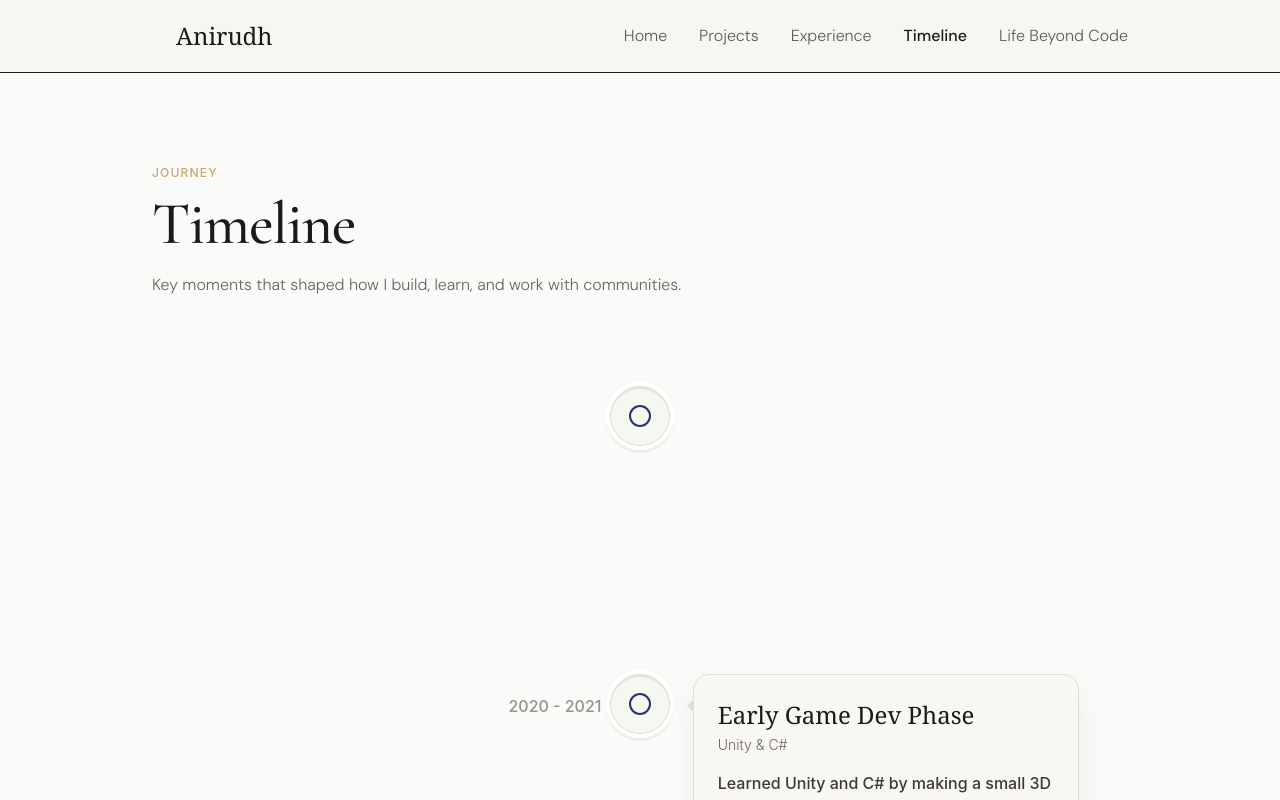
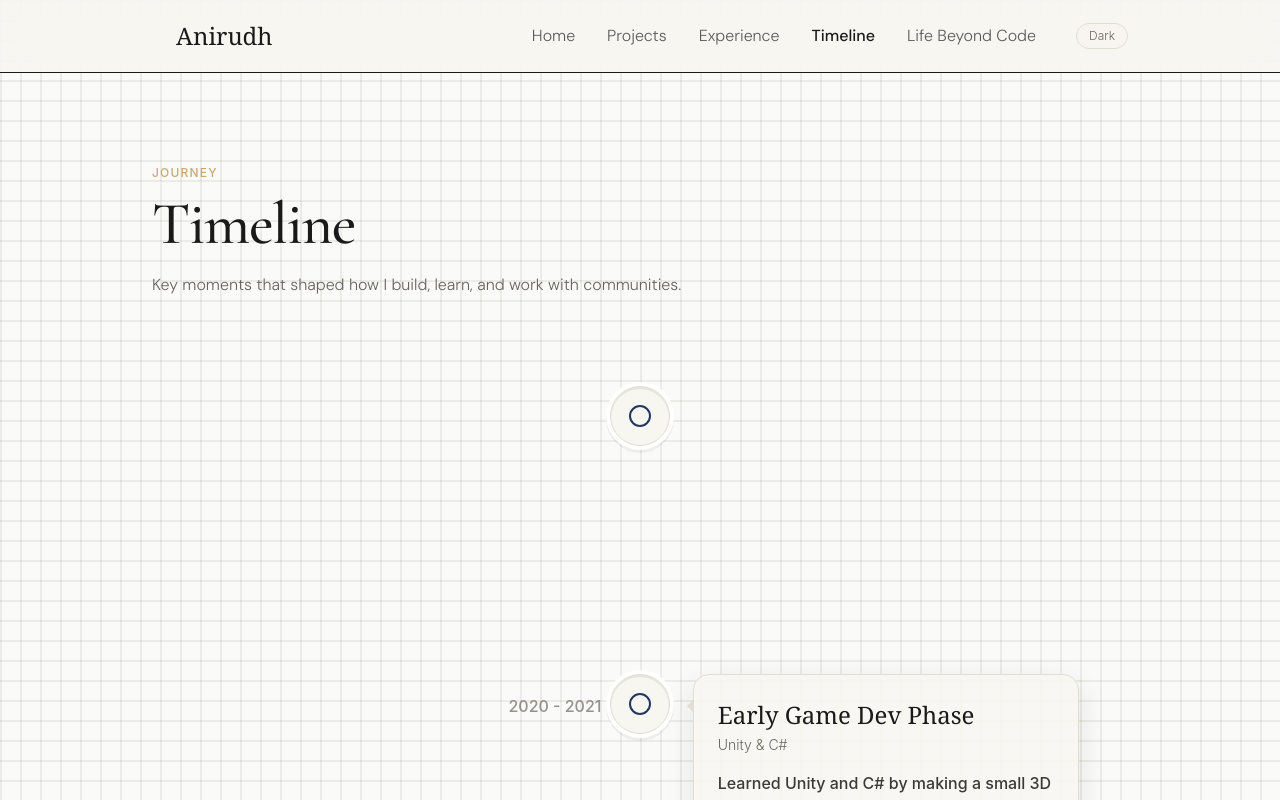
Before and after one commit to anirudh12032008/portfolio-map, a Next.js app: page /timeline in a window 1280 px wide. Shown: the top 800 px of the page. Built offline with nearby package versions, Linux system fonts and the light colour scheme.

Commit message:
added dark mode

```diff
--- a/src/app/globals.css
+++ b/src/app/globals.css
@@ -20,6 +20,7 @@
 	--offwhite: #F8F6F1;
   --surface:  #F5F3EE;
   --border:   #E2DDD3;
+  --grid-line: rgba(62, 77, 25, 0.08);
   --ink:      #1A1A1A;
   --ink-soft: #3D3935;
   --ink-muted:#6B6560;
@@ -27,3 +28,17 @@
 	--olive-dark:#3E4D19;
   --gold:     #C9A96E;
 }
+
+:root.dark {
+	--bg:        #0f1218;
+	--offwhite:  #151a22;
+	--surface:   #1a2230;
+	--border:    #2b3547;
+	--grid-line: rgba(138, 168, 209, 0.12);
+	--ink:       #e9edf5;
+	--ink-soft:  #c8d0dd;
+	--ink-muted: #95a0b3;
+	--navy:      #8aa8d1;
+	--olive-dark:#6b7f4b;
+	--gold:      #d8bc86;
+}
--- a/src/app/timeline/page.tsx
+++ b/src/app/timeline/page.tsx
@@ -102,11 +102,11 @@ export default function Timeline() {
                 border: "1px solid var(--border)",
               }}
               contentStyle={{
-                background: "rgba(248, 246, 241, 0.78)",
+                background: "color-mix(in srgb, var(--offwhite) 78%, transparent)",
                 color: "var(--ink)",
                 border: "1px solid var(--border)",
                 borderRadius: "1rem",
-                boxShadow: "0 10px 30px rgba(26,26,26,0.05)",
+                boxShadow: "0 10px 30px color-mix(in srgb, var(--ink) 10%, transparent)",
                 backdropFilter: "blur(1px)",
               }}
               contentArrowStyle={{ borderRight: "7px solid var(--border)" }}
--- a/src/components/sections/Grid.tsx
+++ b/src/components/sections/Grid.tsx
@@ -39,9 +39,12 @@ const draw = useCallback(() => {
 
     const {width, height} = canavas;
     const {x: mx, y: my, active} = mouseref.current;
+    const lineColor = getComputedStyle(document.documentElement)
+        .getPropertyValue("--grid-line")
+        .trim() || COLOR;
 
     ctx.clearRect(0, 0, width, height);
-    ctx.strokeStyle = COLOR;
+    ctx.strokeStyle = lineColor;
     ctx.lineWidth = WIDTH;
 
 
--- a/src/components/sections/Nav.tsx
+++ b/src/components/sections/Nav.tsx
@@ -24,6 +24,7 @@ export function Nav() {
     const pathname = usePathname();
     const [menu, setMenu] = useState(false);
     const [scroll, setScroll] = useState(false);
+    const [dark, setDark] = useState(false);
 
     useEffect(() => {
         const onScroll = () => setScroll(window.scrollY > 25);
@@ -32,6 +33,23 @@ export function Nav() {
     }, []);
 
     useEffect(() => {setMenu(false)}, [pathname]);
+
+    useEffect(() => {
+        const root = document.documentElement;
+        const stored = window.localStorage.getItem("theme");
+        const isDark = stored === "dark";
+        root.classList.toggle("dark", isDark);
+        setDark(isDark);
+    }, []);
+
+    const toggleTheme = () => {
+        const root = document.documentElement;
+        const next = !dark;
+        root.classList.toggle("dark", next);
+        window.localStorage.setItem("theme", next ? "dark" : "light");
+        setDark(next);
+    };
+
     return (
 <>
 <header className={`fixed top-0 w-full insert-x-0 z-50  transition-all duration-500 border-b ${scroll ? "bg-offwhite/50 py-2 backdrop-blur-md" : "bg-offwhite/80 py-5 backdrop-blur-md"} `}>
@@ -54,6 +72,15 @@ export function Nav() {
             {label}
         </Link>
     ))}
+
+        <button
+            type="button"
+            onClick={toggleTheme}
+            className="ml-2 rounded-full border border-cream-200 bg-offwhite/70 px-3 py-1 text-xs font-sans text-ink-muted hover:text-ink hover:border-navy transition-colors"
+            aria-label="Toggle dark mode"
+        >
+            {dark ? "Light" : "Dark"}
+        </button>
 </nav>
 
 
--- a/src/styles/global.css
+++ b/src/styles/global.css
@@ -125,7 +125,13 @@ letter-spacing: -0.01em;
 /* took a while to get this right */
 
 .bg-grid-olive {
-  background-image: linear-gradient(to right, rgba(62, 77, 25, 0.05) 2px, transparent 2px),
-    linear-gradient(to bottom, rgba(62, 77, 25, 0.05) 2px, transparent 2px);
+  background-image: linear-gradient(to right, var(--grid-line) 2px, transparent 2px),
+    linear-gradient(to bottom, var(--grid-line) 2px, transparent 2px);
   background-size: 20px 20px;
 }
+
+.bg-grid-hero {
+  background-image: linear-gradient(to right, var(--grid-line) 2px, transparent 2px),
+    linear-gradient(to bottom, var(--grid-line) 2px, transparent 2px);
+  background-size: 20px 20px;
+}
```
